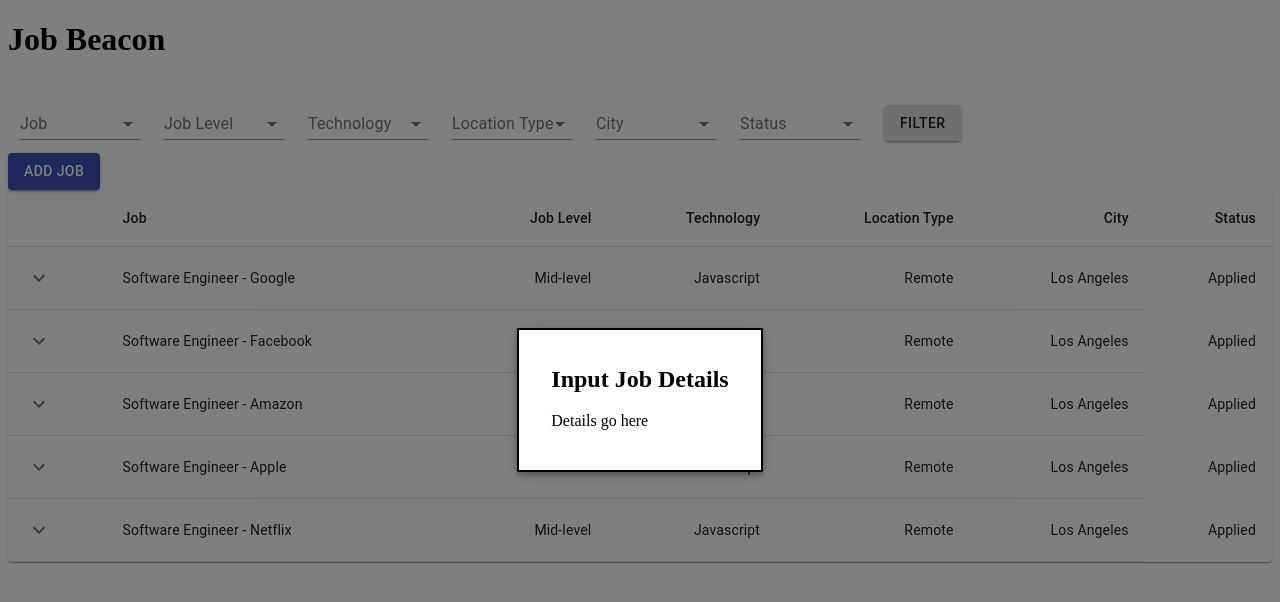
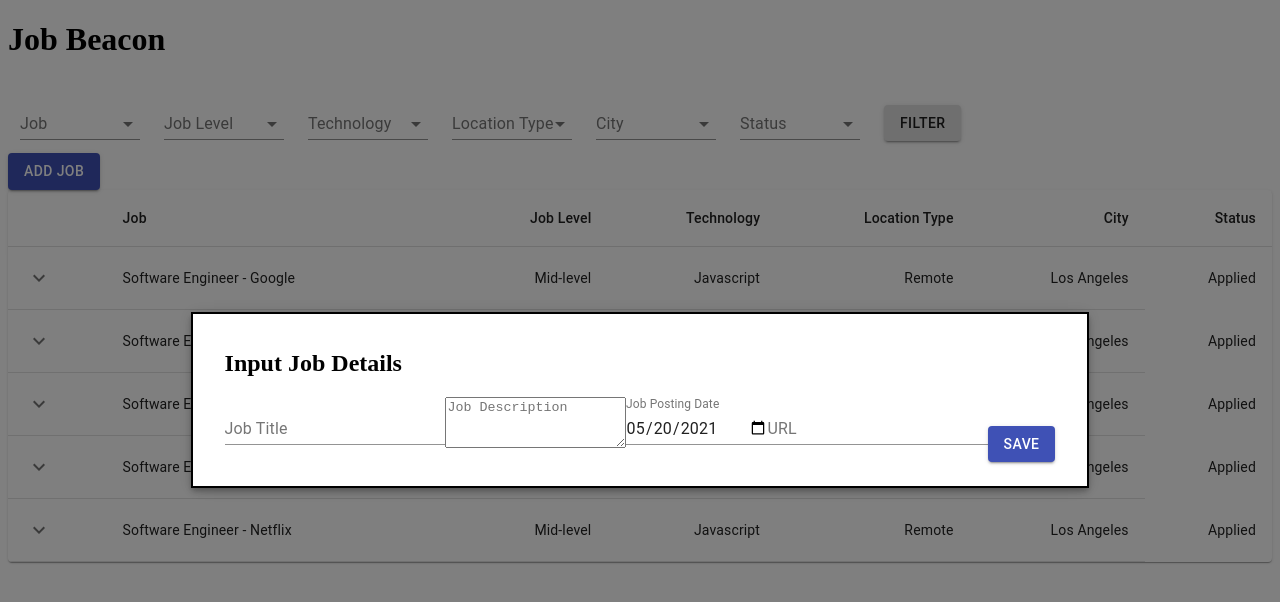
Before and after one commit to TeamEevee42/JobBeacon, a React app: page / in a window 1280 px wide. Both pictures are taken after a click on the button "ADD JOB". Shown: the top 602 px of the page. Built offline with nearby package versions, Linux system fonts and the light colour scheme; no server answers.

Commit message:
Makes partial Create Job functionality work on front and backend

```diff
--- a/client/components/AddModal.jsx
+++ b/client/components/AddModal.jsx
@@ -4,6 +4,12 @@ import Modal from '@material-ui/core/Modal';
 import Backdrop from '@material-ui/core/Backdrop';
 import Fade from '@material-ui/core/Fade';
 import Button from '@material-ui/core/Button';
+import TextField from '@material-ui/core/TextField';
+import TextareaAutosize from '@material-ui/core/TextareaAutosize';
+import InputLabel from '@material-ui/core/InputLabel';
+import MenuItem from '@material-ui/core/MenuItem';
+import Select from '@material-ui/core/Select';
+import axios from 'axios';
 
 const useStyles = makeStyles((theme) => ({
   modal: {
@@ -31,6 +37,36 @@ export default function AddModal() {
     setOpen(false);
   };
 
+  const saveToDB = (data) => {
+    console.log(data);
+    axios.post('http://localhost:3000/job', data)
+      .then((response) => {
+        console.log(response);
+        handleClose();
+      });
+  };
+
+  const handleSubmit = (e) => {
+    e.preventDefault();
+    const defaultForm = {
+
+    };
+    // TODO: commitment, seniority, workLocation, salary, city_id are hardcoded
+    // ... with dummy values. add to form.
+    const formData = {
+      title: e.target.title.value,
+      description: e.target.description.value,
+      postingDate: e.target.postingDate.value,
+      url: e.target.url.value,
+      commitment: 'full-time',
+      seniority: 'mid',
+      workLocation: 'remote',
+      salary: '$105,000',
+      city: 'SF',
+    };
+    saveToDB(formData);
+  };
+
   return (
     <div>
       <Button variant="contained" color="primary" onClick={handleOpen}>
@@ -51,7 +87,36 @@ export default function AddModal() {
         <Fade in={open}>
           <div className={classes.paper}>
             <h2 id="transition-modal-title">Input Job Details</h2>
-            <p id="transition-modal-description">Details go here</p>
+            <form className={classes.root} noValidate autoComplete="off" onSubmit={handleSubmit}>
+              <TextField id="title" label="Job Title" />
+              {/* <TextField id="description" label="Job Description" /> */}
+              <TextareaAutosize id="description" aria-label="description" rowsMin={3} placeholder="Job Description" />
+              <TextField
+                id="postingDate"
+                label="Job Posting Date"
+                type="date"
+                defaultValue="2021-05-20"
+                InputLabelProps={{
+                  shrink: true,
+                }}
+              />
+              <TextField id="url" label="URL" />
+
+              {/* <InputLabel id="select-commitment">Commitment</InputLabel>
+              <Select
+                labelId="select-commitment"
+                id="commitment"
+                //value={age}
+                //onChange={handleChange}
+              >
+                <MenuItem value="full-time">Full-Time</MenuItem>
+                <MenuItem value="part-time">Part-Time</MenuItem>
+                <MenuItem value="contract">Contract</MenuItem>
+              </Select> */}
+              <Button variant="contained" color="primary" type="submit">
+                Save
+              </Button>
+            </form>
           </div>
         </Fade>
       </Modal>
```
Also changed, not shown: 2 other files (tests, documents, lock files or other folders).
